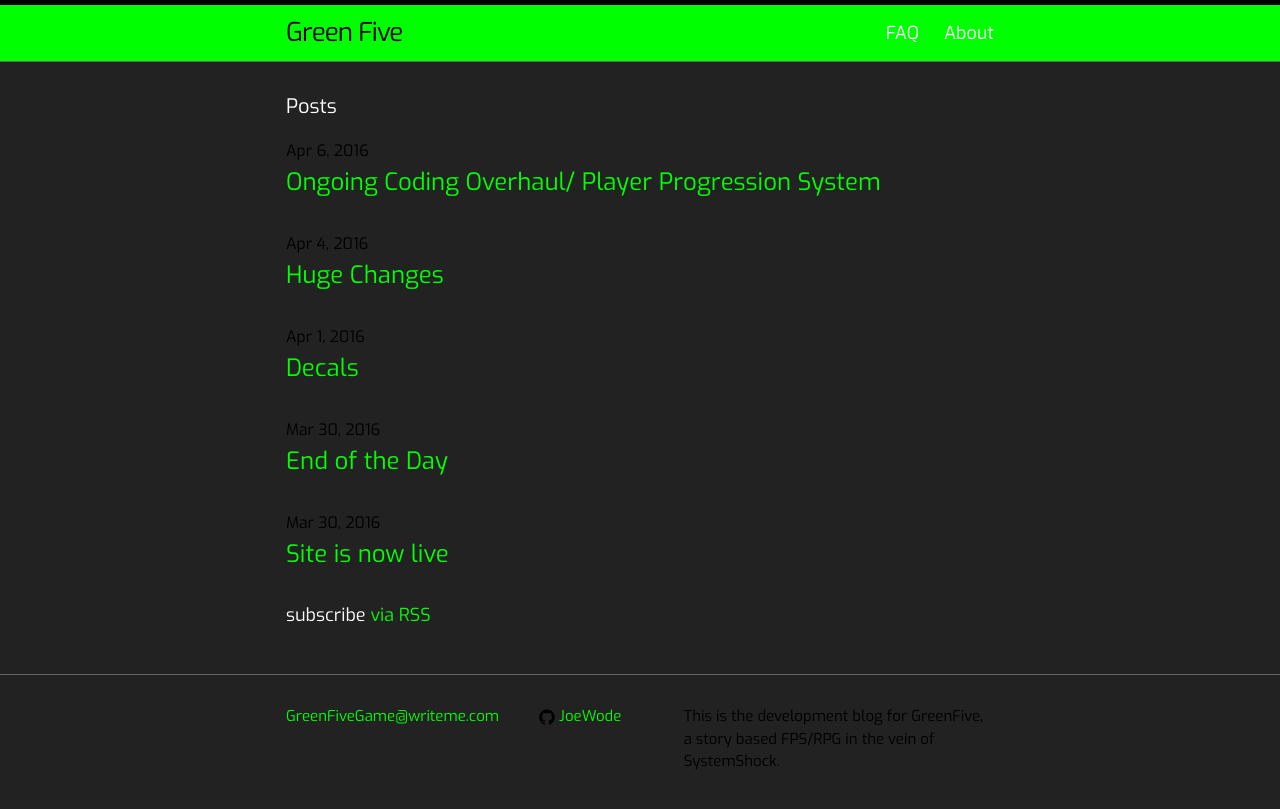
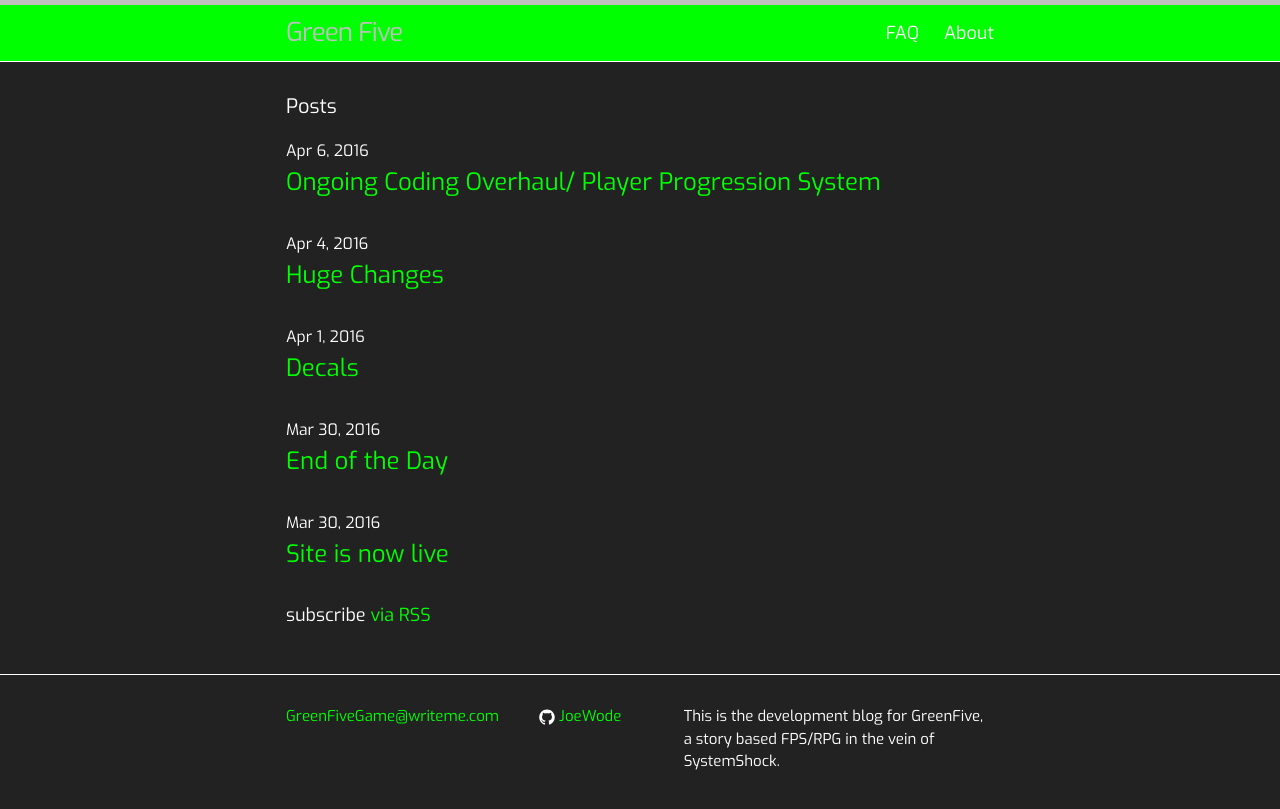
Before and after one commit to JoeWode/JoeWode.github.io, a Jekyll site: the page built from index.html, in a window 1280 px wide. Shown: the top 809 px of the page. Built offline with Jekyll 4.4.1, drawn with Linux system fonts in a browser that asks for light colours.

Commit message:
Update main.scss

```diff
--- a/css/main.scss
+++ b/css/main.scss
@@ -17,7 +17,7 @@ $text-color:       #fff;
 $background-color: #222;
 $brand-color:      #00ff00;
 
-$grey-color:       #000;
+$grey-color:       #fff;
 $grey-color-light: lighten($grey-color, 40%);
 $grey-color-dark:  darken($grey-color, 25%);
 
```
